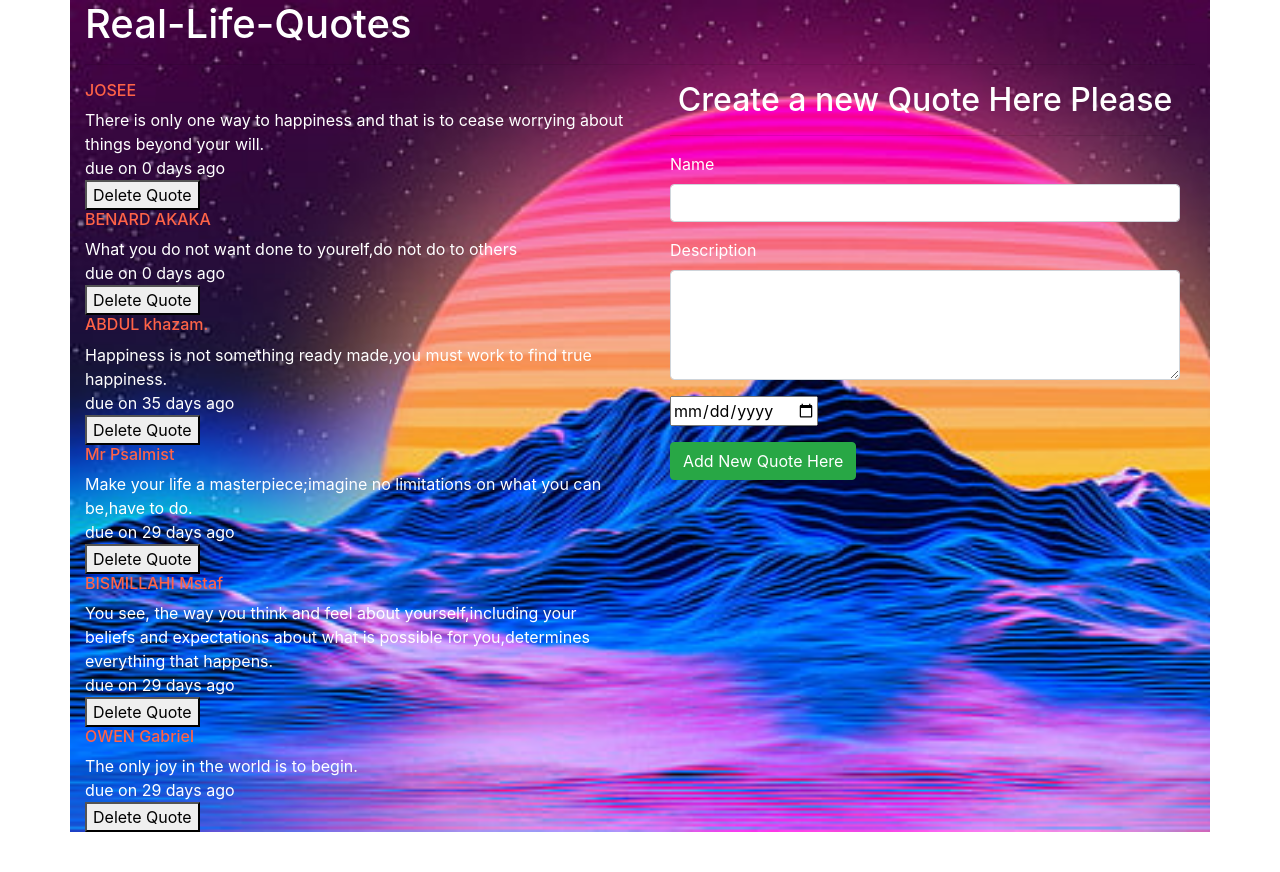
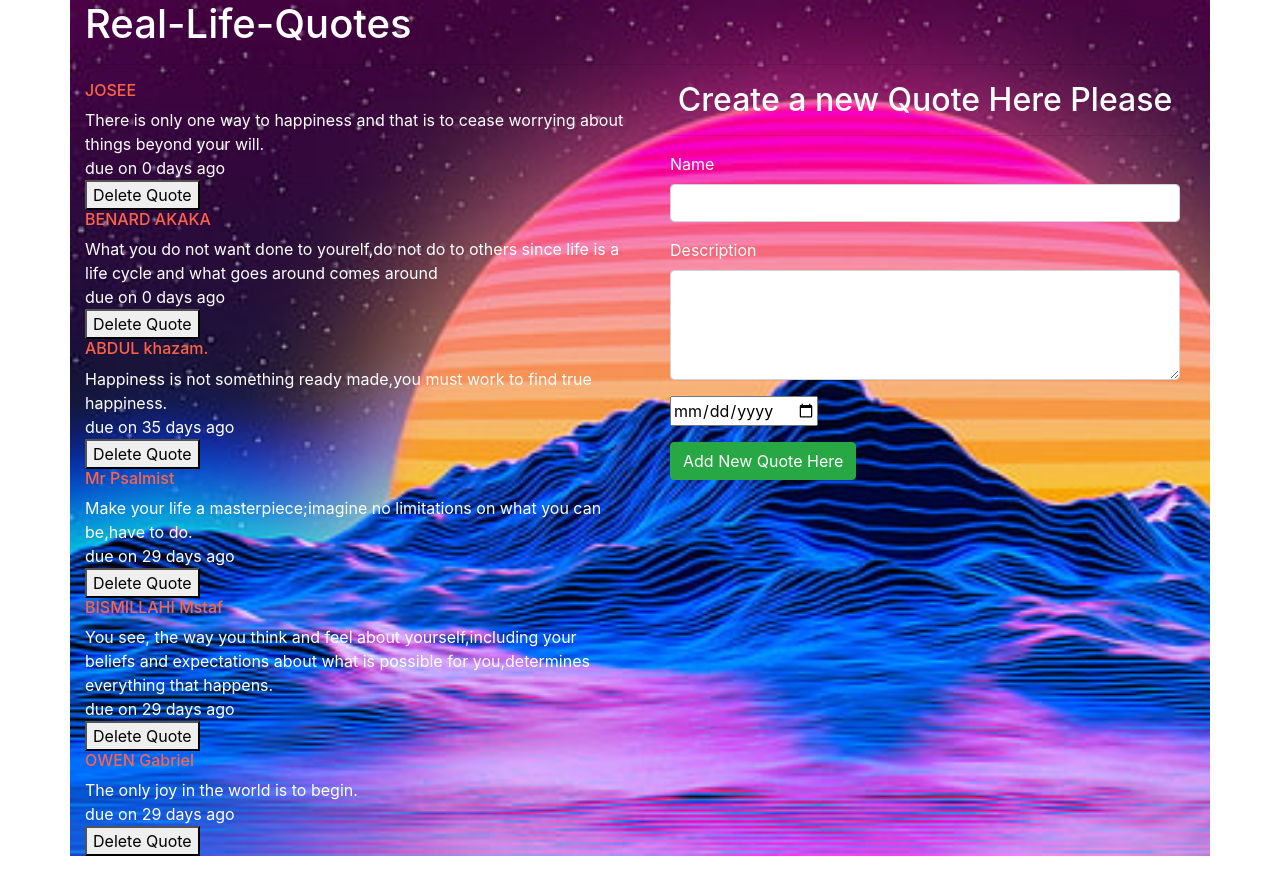
Before and after one commit to David5627/MY-QUOTES, an Angular app: page / in a window 1280 px wide. Before the commit the page ends 848 px from the top, so only its background shows below. Built offline with nearby package versions, Linux system fonts and the light colour scheme.

Commit message:
edit quote

```diff
--- a/src/app/quote/quote.component.ts
+++ b/src/app/quote/quote.component.ts
@@ -9,7 +9,7 @@ import { Quote } from '../quote';
 export class QuoteComponent implements OnInit {
   quotes: Quote[] = [
     new Quote(1, 'JOSEE', "There is only one way to happiness and that is to cease worrying about things beyond your will.",new Date(2020,6,11)),
-    new Quote(2,'BENARD AKAKA',"What you do not want done to yourelf,do not do to others",new Date(2020,4,12)),
+    new Quote(2,'BENARD AKAKA',"What you do not want done to yourelf,do not do to others since life is a life cycle and what goes around comes around",new Date(2020,4,12)),
     new Quote(3,'ABDUL khazam.',"Happiness is not something ready made,you must work to find true happiness.",new Date(2020,11,12)),
     new Quote(4,'Mr Psalmist',"Make your life a masterpiece;imagine no limitations on what you can be,have to do.",new Date(2020,11,6)),
     new Quote(5,'BISMILLAHI Mstaf',"You see, the way you think and feel about yourself,including your beliefs and expectations about what is possible for you,determines everything that happens.",new Date(2020,11,6)),
```
